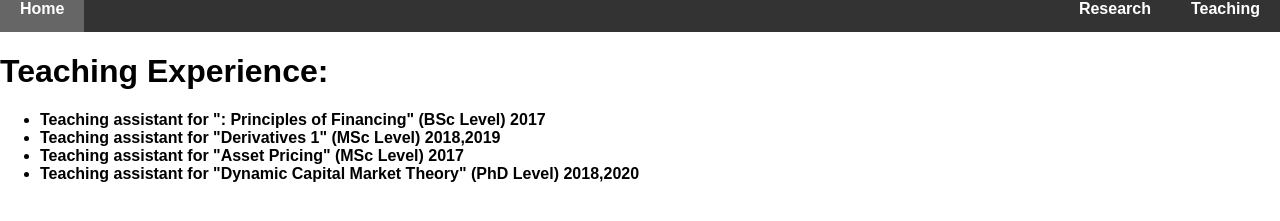
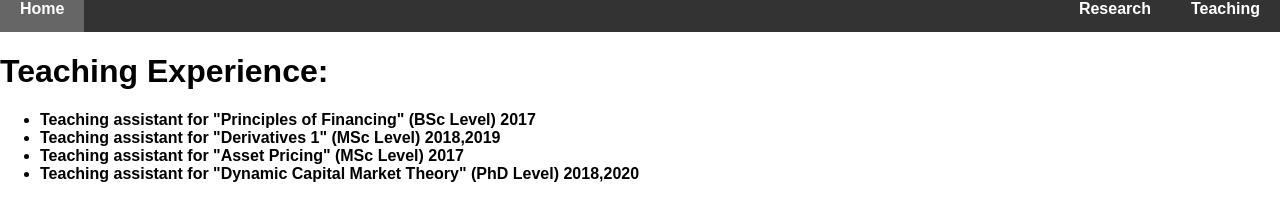
Before and after one commit to frilorde/page, a Jekyll site: the page built from teaching.md, in a window 1280 px wide. Shown: the part 307-528 px from the top of the page. Built offline with Jekyll 4.4.1, drawn with Linux system fonts in a browser that asks for light colours.

```diff
--- a/teaching.md
+++ b/teaching.md
@@ -5,7 +5,7 @@ title: Teaching
 
 # Teaching Experience:
 <ul>
-  <li> Teaching assistant for ": Principles of Financing" (BSc Level) 2017</li>
+  <li> Teaching assistant for "Principles of Financing" (BSc Level) 2017</li>
   <li> Teaching assistant for "Derivatives 1" (MSc Level) 2018,2019</li>
   <li> Teaching assistant for "Asset Pricing" (MSc Level) 2017</li>
   <li> Teaching assistant for "Dynamic Capital Market Theory" (PhD Level) 2018,2020</li>
```
